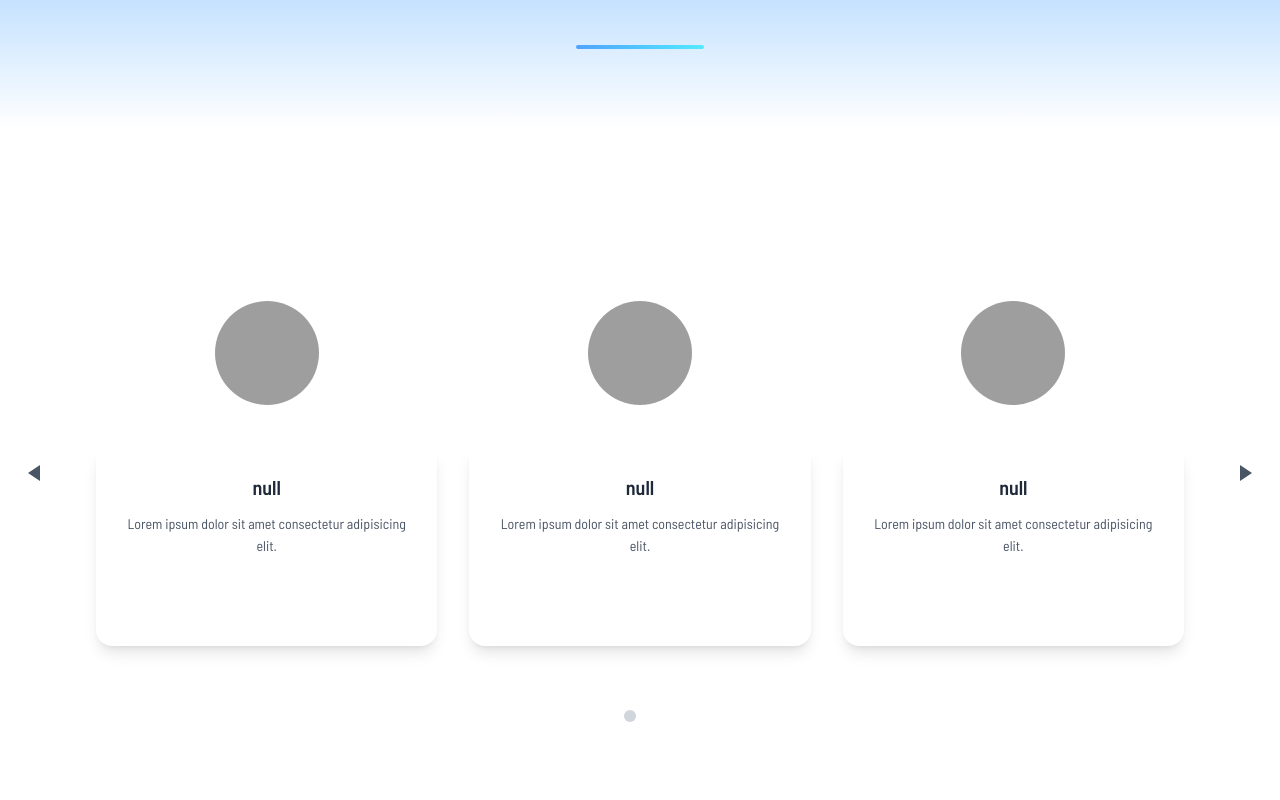
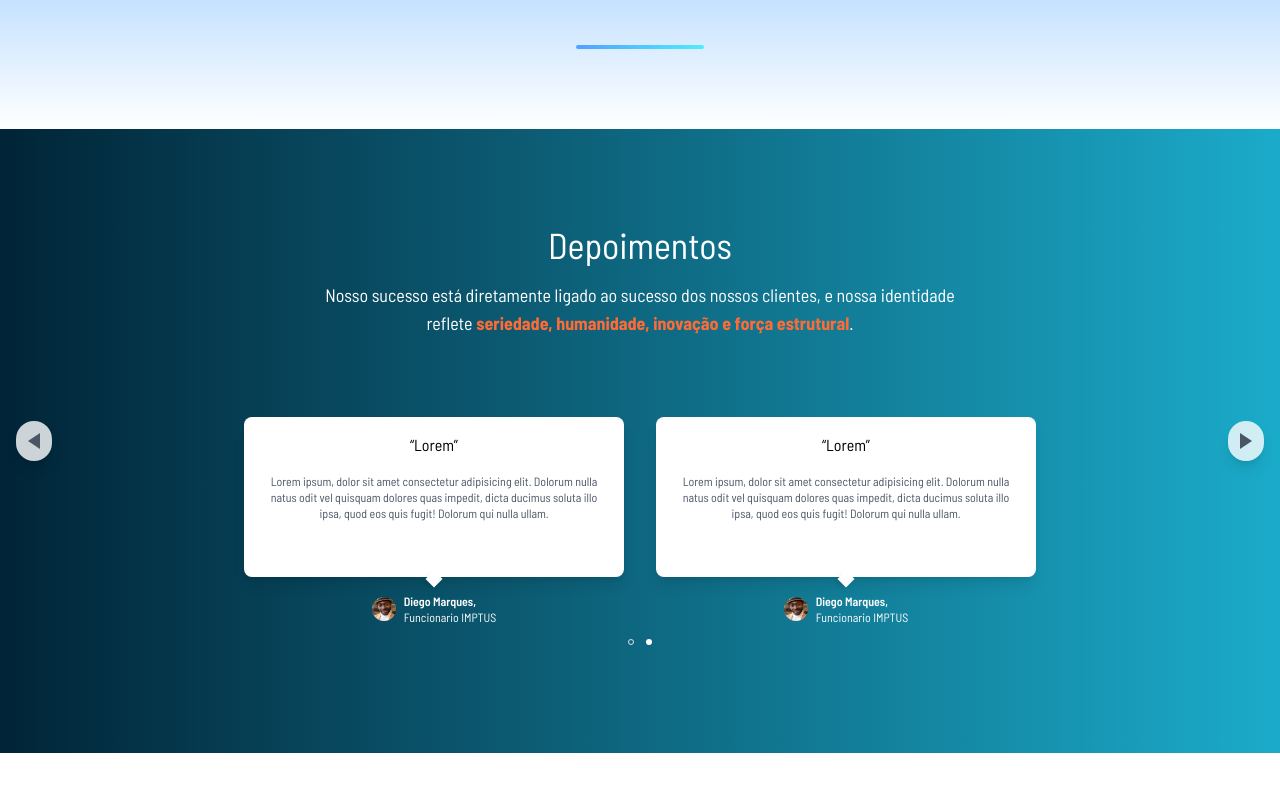
Before and after one commit to igorfrag/imptus, a Next.js app: page / in a window 1280 px wide. Shown: the part 1040-1840 px from the top of the page. Built offline with nearby package versions, Linux system fonts and the light colour scheme; grey boxes are pictures that could not be loaded.

Commit message:
style: depoimentos

```diff
--- a/src/shared/Depoimentos/Depoimentos.tsx
+++ b/src/shared/Depoimentos/Depoimentos.tsx
@@ -1,103 +1,117 @@
 'use client';
 
-import React, { useState, useEffect, useCallback, useRef, memo } from 'react';
+import { useCallback, useEffect, useRef, useState, useMemo } from 'react';
+import Image from 'next/image';
 
-const DepoimentoCard = memo(
-  ({
-    nome,
-    texto,
-    imagem,
-  }: {
+interface Depoimento {
   nome: string;
+  cargo: string;
+  titulo: string;
   texto: string;
   imagem: string;
-  }) => {
-    return (
-      <div className="w-full max-w-sm group transition-all duration-300 ease-out hover:-translate-y-2 hover:scale-[1.02]">
-        <div
-          className="relative h-48 rounded-t-2xl flex items-center justify-center overflow-hidden transition-all duration-300 group-hover:shadow-xl"
-          style={{
-            background:
-              'linear-gradient(150deg, var(--color-primary) 15%, var(--color-accent) 100%, var(--color-secondary) 100%)',
-          }}
-        >
-          <div className="absolute inset-0 bg-black/10 opacity-0 group-hover:opacity-100 transition-opacity duration-300"></div>
-          <div className="w-28 h-28 rounded-full border-4 border-white overflow-hidden bg-white transition-all duration-300 group-hover:scale-105 group-hover:shadow-lg relative z-10">
-            <img
-              src={imagem || '/placeholder.svg'}
-              alt={nome}
-              className="w-full h-full object-cover transition-all duration-300 group-hover:scale-105"
-            />
-          </div>
-        </div>
-        <div className="bg-white rounded-b-2xl p-6 text-center shadow-lg transition-all duration-300 group-hover:shadow-xl group-hover:bg-gray-50">
-          <h3 className="text-xl font-semibold text-gray-800 mb-3 transition-all duration-300 group-hover:text-gray-900">
-            {nome}
-          </h3>
-          <p className="text-gray-600 text-sm leading-relaxed mb-6 transition-all duration-300 group-hover:text-gray-700">
-            {texto}
-          </p>
-          <button
-            className="px-6 py-2 rounded-lg text-white font-medium transition-all duration-300 hover:scale-105 hover:shadow-lg transform hover:-translate-y-1 active:scale-95 cursor-pointer"
-            style={{ backgroundColor: 'var(--color-primary)' }}
-            onMouseEnter={(e) => {
-              e.currentTarget.style.backgroundColor = 'var(--color-accent)';
-            }}
-            onMouseLeave={(e) => {
-              e.currentTarget.style.backgroundColor = 'var(--color-primary)';
-            }}
-          >
-            Ver Mais
-          </button>
-        </div>
-      </div>
-    );
-  },
-);
+}
 
-DepoimentoCard.displayName = 'DepoimentoCard';
-
-const Depoimentos = () => {
-  const depoimentos = [
+const DEPOIMENTOS_DATA: Depoimento[] = [
   {
-      nome: 'null',
-      texto: 'Lorem ipsum dolor sit amet consectetur adipisicing elit.',
-      imagem: '/arsene_lupin.webp?height=120&width=120',
+    nome: 'Renata Lemos',
+    cargo: 'CEO da Arvo Pet Store',
+    titulo: '“O impulso que precisávamos veio deles.”',
+    texto:
+      'A parceria com a Imptus foi um divisor de águas. Nosso faturamento triplicou em três meses com o novo funil automatizado que eles criaram. Além disso, finalmente temos clareza sobre nossos dados e métricas. Hoje, cada decisão que tomamos é estratégica.',
+    imagem: '/arsene_lupin.webp',
   },
   {
-      nome: 'null',
-      texto: 'Lorem ipsum dolor sit amet consectetur adipisicing elit.',
-      imagem: '/placeholder.svg?height=120&width=120',
+    nome: 'Diego Marques',
+    cargo: 'Funcionario IMPTUS',
+    titulo: '“Lorem”',
+    texto: 'Lorem ipsum, dolor sit amet consectetur adipisicing elit. Dolorum nulla natus odit vel quisquam dolores quas impedit, dicta ducimus soluta illo ipsa, quod eos quis fugit! Dolorum qui nulla ullam.',
+    imagem: '/arsene_lupin.webp',
   },
   {
-      nome: 'null',
-      texto: 'Lorem ipsum dolor sit amet consectetur adipisicing elit.',
-      imagem: '/placeholder.svg?height=120&width=120',
+    nome: 'Diego Marques',
+    cargo: 'Funcionario IMPTUS',
+    titulo: '“Lorem”',
+    texto:
+      'Lorem ipsum, dolor sit amet consectetur adipisicing elit. Dolorum nulla natus odit vel quisquam dolores quas impedit, dicta ducimus soluta illo ipsa, quod eos quis fugit! Dolorum qui nulla ullam.',
+    imagem: '/arsene_lupin.webp',
   },
   {
-      nome: 'null',
-      texto: 'Lorem ipsum dolor sit amet consectetur adipisicing elit.',
-      imagem: '/placeholder.svg?height=120&width=120',
-    },
-    {
-      nome: 'null',
-      texto: 'Lorem ipsum dolor sit amet consectetur adipisicing elit.',
-      imagem: '/placeholder.svg?height=120&width=120',
-    },
-    {
-      nome: 'null',
-      texto: 'Lorem ipsum dolor sit amet consectetur adipisicing elit.',
-      imagem: '/placeholder.svg?height=120&width=120',
+    nome: 'Diego Marques',
+    cargo: 'Funcionario IMPTUS',
+    titulo: '“Lorem”',
+    texto:
+      'Lorem ipsum, dolor sit amet consectetur adipisicing elit. Dolorum nulla natus odit vel quisquam dolores quas impedit, dicta ducimus soluta illo ipsa, quod eos quis fugit! Dolorum qui nulla ullam.',
+    imagem: '/arsene_lupin.webp',
   },
 ];
 
+const DepoimentoCard = ({ nome, cargo, titulo, texto, imagem }: Depoimento) => (
+  <article className="flex flex-col items-center gap-3 w-[90vw] max-w-[380px] flex-shrink-0 md:w-[380px]">
+    <section
+      className="relative flex w-full max-w-sm flex-col gap-4 rounded-lg bg-white p-4 shadow-lg"
+      style={{ height: 160 }}
+    >
+      <h3 className="text-md --font-barlow-semi-condensed text-black text-center">
+        {titulo}
+      </h3>
+      <p
+        className="text-xs text-gray-600 flex-grow overflow-auto text-center --font-barlow"
+        style={{ maxHeight: 90 }}
+      >
+        {texto}
+      </p>
+      <div className="absolute bottom-[-8px] left-1/2 h-3 w-3 -translate-x-1/2 rotate-45 bg-white shadow-md" />
+    </section>
+    <footer className="mt-1 flex items-center gap-2 text-xs text-white">
+      <div className="relative h-6 w-6">
+        <Image
+          src={imagem}
+          alt={`Foto de ${nome}`}
+          width={24}
+          height={24}
+          className="rounded-full object-cover"
+        />
+      </div>
+      <div>
+        <p className="font-semibold">{nome},</p>
+        <p>{cargo}</p>
+      </div>
+    </footer>
+  </article>
+);
+
+const useItemsPerSlide = (): number => {
+  const [itemsPerSlide, setItemsPerSlide] = useState(1);
+
+  useEffect(() => {
+    setItemsPerSlide(window.innerWidth < 768 ? 1 : 2);
+
+    let timeoutId: ReturnType<typeof setTimeout>;
+    const handleResize = () => {
+      clearTimeout(timeoutId);
+      timeoutId = setTimeout(() => {
+        setItemsPerSlide(window.innerWidth < 768 ? 1 : 2);
+      }, 150);
+    };
+
+    window.addEventListener('resize', handleResize);
+    return () => {
+      clearTimeout(timeoutId);
+      window.removeEventListener('resize', handleResize);
+    };
+  }, []);
+
+  return itemsPerSlide;
+};
+
+const Depoimentos = () => {
+  const itemsPerSlide = useItemsPerSlide();
+  const totalSlides = useMemo(
+    () => Math.ceil(DEPOIMENTOS_DATA.length / itemsPerSlide),
+    [DEPOIMENTOS_DATA.length, itemsPerSlide],
+  );
   const [currentSlide, setCurrentSlide] = useState(0);
-  const [isMobile, setIsMobile] = useState(false);
   const touchStartX = useRef<number | null>(null);
-  const touchEndX = useRef<number | null>(null);
-
-  const itemsPerSlide = isMobile ? 1 : 3;
-  const totalSlides = Math.ceil(depoimentos.length / itemsPerSlide);
 
   const nextSlide = useCallback(() => {
     setCurrentSlide((prev) => (prev + 1) % totalSlides);
@@ -112,16 +126,7 @@ const Depoimentos = () => {
   }, []);
 
   useEffect(() => {
-    const checkIsMobile = () => {
-      setIsMobile(window.matchMedia('(max-width: 768px)').matches);
-    };
-    checkIsMobile();
-    window.addEventListener('resize', checkIsMobile);
-    return () => window.removeEventListener('resize', checkIsMobile);
-  }, []);
-
-  useEffect(() => {
-    const intervalId = setInterval(() => nextSlide(), 5000);
+    const intervalId = setInterval(nextSlide, 5000);
     return () => clearInterval(intervalId);
   }, [nextSlide]);
 
@@ -131,80 +136,97 @@ const Depoimentos = () => {
 
   const handleTouchEnd = useCallback(
     (e: React.TouchEvent) => {
-      touchEndX.current = e.changedTouches[0].clientX;
-      if (touchStartX.current !== null) {
+      if (touchStartX.current === null) return;
+
       const distance = touchStartX.current - e.changedTouches[0].clientX;
-        if (distance > 50) {
-          nextSlide();
-        } else if (distance < -50) {
-          prevSlide();
-        }
-      }
+      if (distance > 50) nextSlide();
+      else if (distance < -50) prevSlide();
+
       touchStartX.current = null;
-      touchEndX.current = null;
     },
     [nextSlide, prevSlide],
   );
 
-  const startIndex = currentSlide * itemsPerSlide;
+  return (
+    <section
+      className="relative mb-24 w-full overflow-hidden py-24 text-white"
+      style={{ backgroundImage: 'var(--background-gradient-azul)' }}
+      aria-live="polite"
+    >
+      <header className="px-4 pb-12 text-center">
+        <h2 className="mb-4 text-4xl --font-barlow-semi-condensed">Depoimentos</h2>
+        <p className="mx-auto max-w-2xl text-lg">
+          Nosso sucesso está diretamente ligado ao sucesso dos nossos clientes, e nossa identidade
+          reflete{' '}
+          <strong className="text-[var(--color-secondary-laranjaqueimado)]">
+            seriedade, humanidade, inovação e força estrutural
+          </strong>
+          .
+        </p>
+      </header>
 
-  return (
-    <section className="relative py-24 mb-24 w-full overflow-hidden">
-      {!isMobile && (
-        <>
       <button
         onClick={prevSlide}
-            className="absolute left-4 top-1/2 transform -translate-y-1/2 z-10 p-3 rounded-full bg-white/80 hover:bg-white transition-all duration-300 hover:scale-110 hover:shadow-lg"
-            aria-label="Previous testimonial"
+        className="hidden md:block absolute left-4 top-1/2 z-10 -translate-y-1/2 rounded-full bg-white/80 p-3 shadow-lg transition-transform duration-300 hover:scale-110 hover:bg-white focus:outline-none focus:ring-2 focus:ring-white focus:ring-opacity-50"
+        aria-label="Depoimento anterior"
+        type="button"
       >
-            <div className="w-0 h-0 border-t-[8px] border-t-transparent border-r-[12px] border-r-gray-600 border-b-[8px] border-b-transparent"></div>
+        <div className="h-0 w-0 border-b-[8px] border-b-transparent border-r-[12px] border-r-gray-600 border-t-[8px] border-t-transparent" />
       </button>
+
       <button
         onClick={nextSlide}
-            className="absolute right-4 top-1/2 transform -translate-y-1/2 z-10 p-3 rounded-full bg-white/80 hover:bg-white transition-all duration-300 hover:scale-110 hover:shadow-lg"
-            aria-label="Next testimonial"
+        className="hidden md:block absolute right-4 top-1/2 z-10 -translate-y-1/2 rounded-full bg-white/80 p-3 shadow-lg transition-transform duration-300 hover:scale-110 hover:bg-white focus:outline-none focus:ring-2 focus:ring-white focus:ring-opacity-50"
+        aria-label="Próximo depoimento"
+        type="button"
       >
-            <div className="w-0 h-0 border-t-[8px] border-t-transparent border-l-[12px] border-l-gray-600 border-b-[8px] border-b-transparent"></div>
+        <div className="h-0 w-0 border-b-[8px] border-b-transparent border-l-[12px] border-l-gray-600 border-t-[8px] border-t-transparent" />
       </button>
-        </>
-      )}
-      <div className="container mx-auto px-12">
-        <div className="overflow-hidden" onTouchStart={handleTouchStart} onTouchEnd={handleTouchEnd}>
+
+      <main className="container mx-auto px-6">
+        <div
+          onTouchStart={handleTouchStart}
+          onTouchEnd={handleTouchEnd}
+          className="overflow-hidden"
+        >
           <div
             className="flex transition-transform duration-500 ease-in-out"
             style={{ transform: `translateX(-${currentSlide * 100}%)` }}
           >
             {Array.from({ length: totalSlides }).map((_, slideIndex) => (
               <div key={slideIndex} className="w-full flex-shrink-0">
-                <div className="flex justify-center items-stretch gap-8 max-w-6xl mx-auto px-8 py-8">
-                  {depoimentos
-                    .slice(slideIndex * itemsPerSlide, (slideIndex + 1) * itemsPerSlide)
-                    .map((dep, index) => (
-                      <DepoimentoCard
-                        key={`depoimento-${slideIndex * itemsPerSlide + index}`}
-                        nome={dep.nome}
-                        texto={dep.texto}
-                        imagem={dep.imagem}
-                      />
+                <div className="flex flex-col items-center justify-center gap-8 py-8 md:flex-row">
+                  {DEPOIMENTOS_DATA.slice(
+                    slideIndex * itemsPerSlide,
+                    slideIndex * itemsPerSlide + itemsPerSlide,
+                  ).map((dep, index) => (
+                    <DepoimentoCard key={slideIndex * itemsPerSlide + index} {...dep} />
                   ))}
                 </div>
               </div>
             ))}
           </div>
         </div>
-      </div>
-      <div className="flex justify-center mt-8 gap-2">
+      </main>
+
+      <nav
+        className="absolute bottom-[106px] left-1/2 flex h-[10px] -translate-x-1/2 flex-row items-center justify-center gap-3 p-0"
+        aria-label="Navegação dos depoimentos"
+      >
         {Array.from({ length: totalSlides }).map((_, index) => (
-          <div
-            key={`dot-${index}`}
+          <button
+            key={index}
             onClick={() => goToSlide(index)}
-            className={`w-3 h-3 rounded-full transition-all duration-300 hover:scale-125 cursor-pointer ${
-              index === currentSlide ? '' : 'bg-gray-300 hover:bg-gray-400'
+            className={`rounded-full transition-all duration-300 hover:scale-110 focus:outline-none ${
+              index === currentSlide
+                ? 'h-1.5 w-1.5 bg-[var(--color-neutral-branco)]'
+                : 'h-1.5 w-1.5 border border-[var(--color-neutral-cinzamedio)] bg-transparent'
             }`}
-            style={index === currentSlide ? { backgroundColor: 'var(--color-primary)' } : {}}
-          ></div>
+            aria-label={`Ir para o slide ${index + 1}`}
+            type="button"
+          />
         ))}
-      </div>
+      </nav>
     </section>
   );
 };
```
Lines whose indentation alone changed are shown as unchanged.
